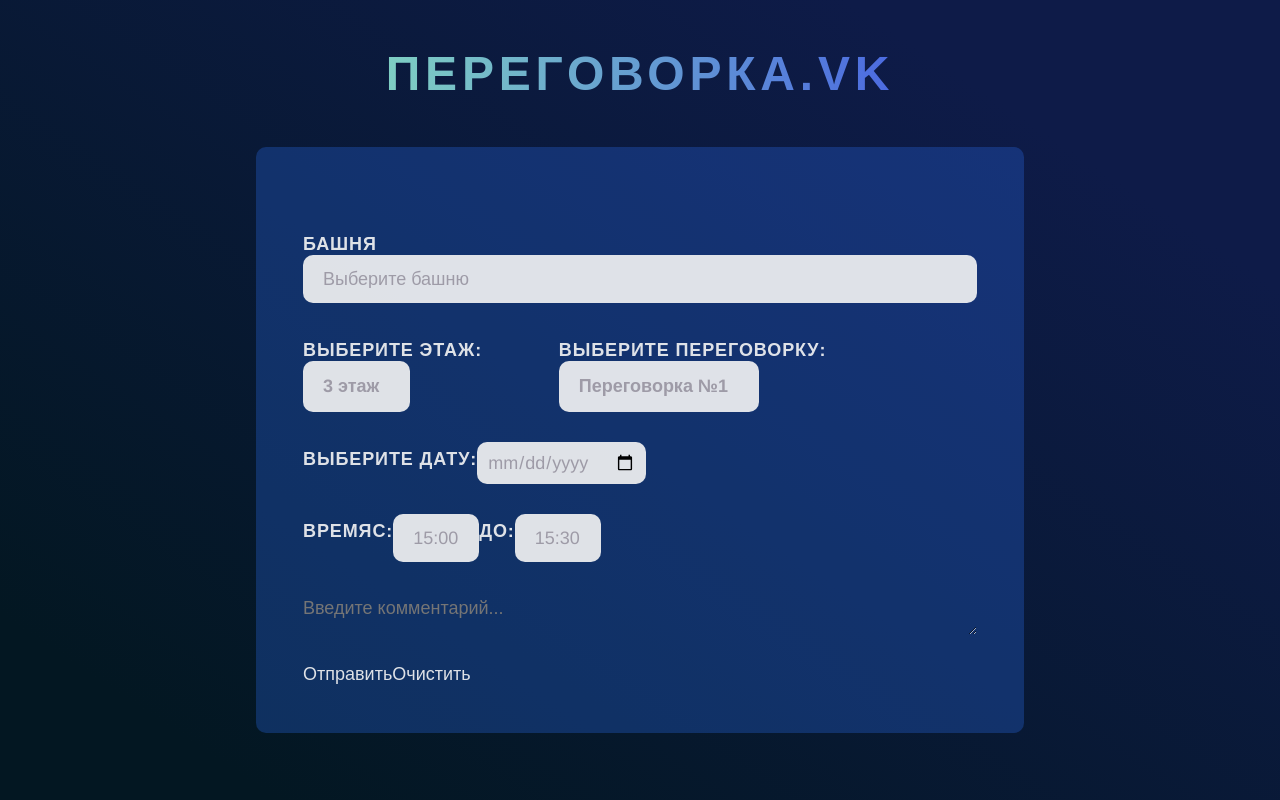
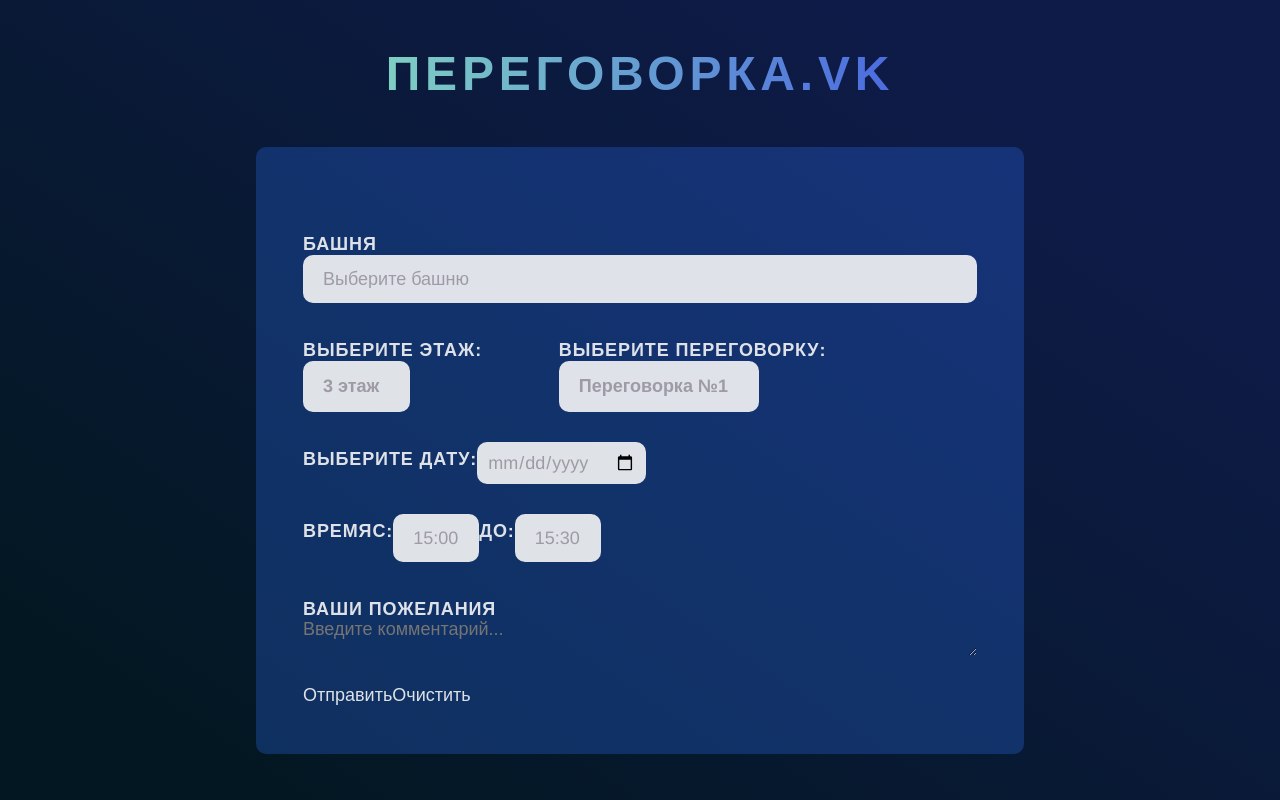
Before and after one commit to Rastre13/meeting-room-form, a React (Create React App) app: page / in a window 1280 px wide. Built offline with nearby package versions, Linux system fonts and the light colour scheme.

Commit message:
refactor: added tags

```diff
--- a/src/App.js
+++ b/src/App.js
@@ -90,8 +90,8 @@ function App() {
                 onChange={handleInputChange}
             />
           <div className="form-item inline">
-            <button type="submit">Отправить</button>
-            <button type="reset">Очистить</button>
+            <button className="submit" type="submit">Отправить</button>
+            <button className="clear" type="reset">Очистить</button>
           </div>
         </form>
       </div>
--- a/src/components/EnterComment.jsx
+++ b/src/components/EnterComment.jsx
@@ -3,7 +3,7 @@ import React from "react";
 function EnterComment({value, onChange}) {
     return (
         <div className="form-item">
-            <label htmlFor="comment"></label>
+            <label htmlFor="comment">Ваши пожелания</label>
             <textarea name="comment" placeholder='Введите комментарий...' id="comment" value={value}
                       onChange={onChange}>
             </textarea>
```
